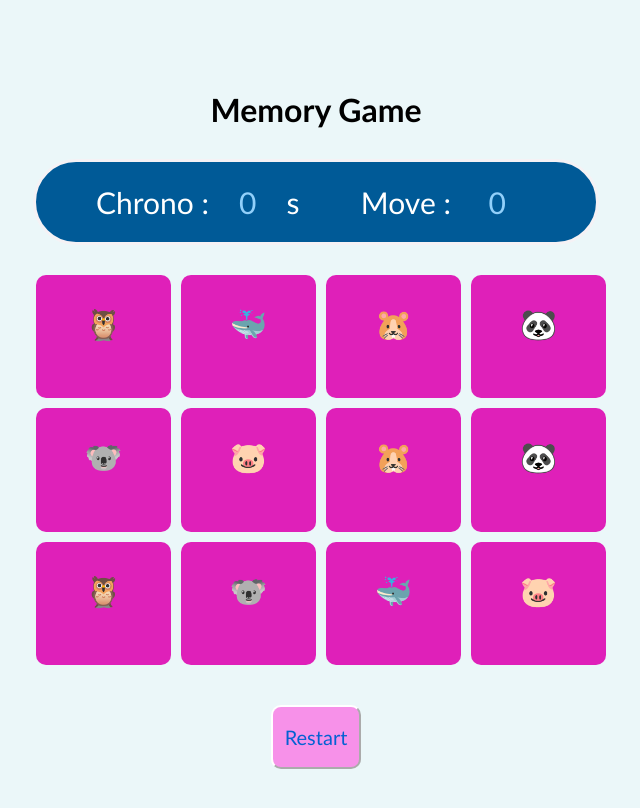
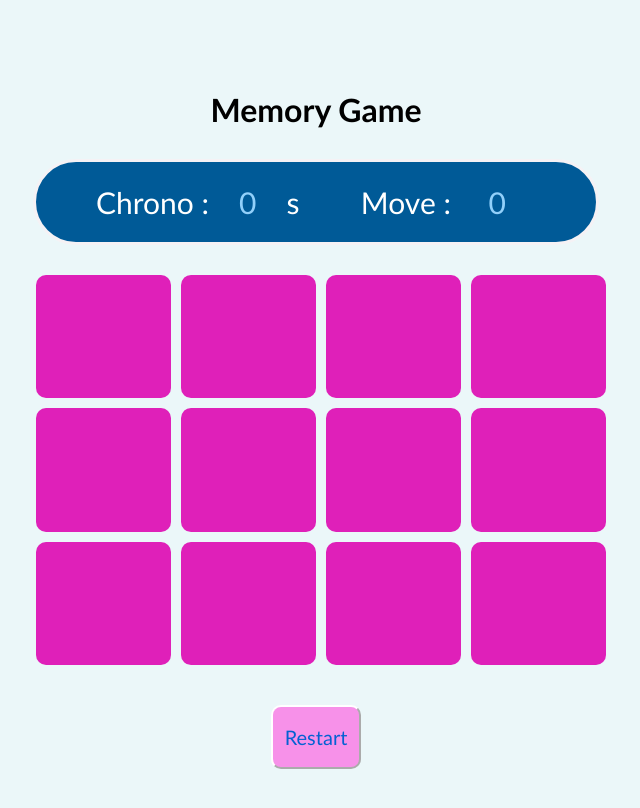
Before and after one commit to mouna243/S2_brif1, a plain HTML site: page index.html in a window 1280 px wide. Shown: the whole page, without its empty margins (324-964 px from the left). Drawn offline with Linux system fonts and the light colour scheme.

Commit message:
changement dans carts container hildren

```diff
--- a/index.html
+++ b/index.html
@@ -13,18 +13,18 @@
       <p>Move : <span id="move">0</span> </p>
     </div>
     <div class="carts" id="cart_container">
-      <div class="cart">🦉</div>
-      <div class="cart">🐳</div>
-      <div class="cart">🐹</div>
-      <div class="cart">🐼</div>
-      <div class="cart">🐨</div>
-      <div class="cart">🐷</div>
-      <div class="cart">🐹</div>
-      <div class="cart">🐼</div>
-      <div class="cart">🦉</div>
-      <div class="cart">🐨</div>
-      <div class="cart">🐳</div>
-      <div class="cart">🐷</div>
+  <div class="cart" data-emoji="🦉"></div>
+        <div class="cart" data-emoji="🐳"></div>
+        <div class="cart" data-emoji="🐹"></div>
+        <div class="cart" data-emoji="🐼"></div>
+        <div class="cart" data-emoji="🐨"></div>
+        <div class="cart" data-emoji="🐷"></div>
+        <div class="cart" data-emoji="🐹"></div>
+        <div class="cart" data-emoji="🐼"></div>
+        <div class="cart" data-emoji="🦉"></div>
+        <div class="cart" data-emoji="🐨"></div>
+        <div class="cart" data-emoji="🐳"></div>
+        <div class="cart" data-emoji="🐷"></div>
 
 
     </div>
```
